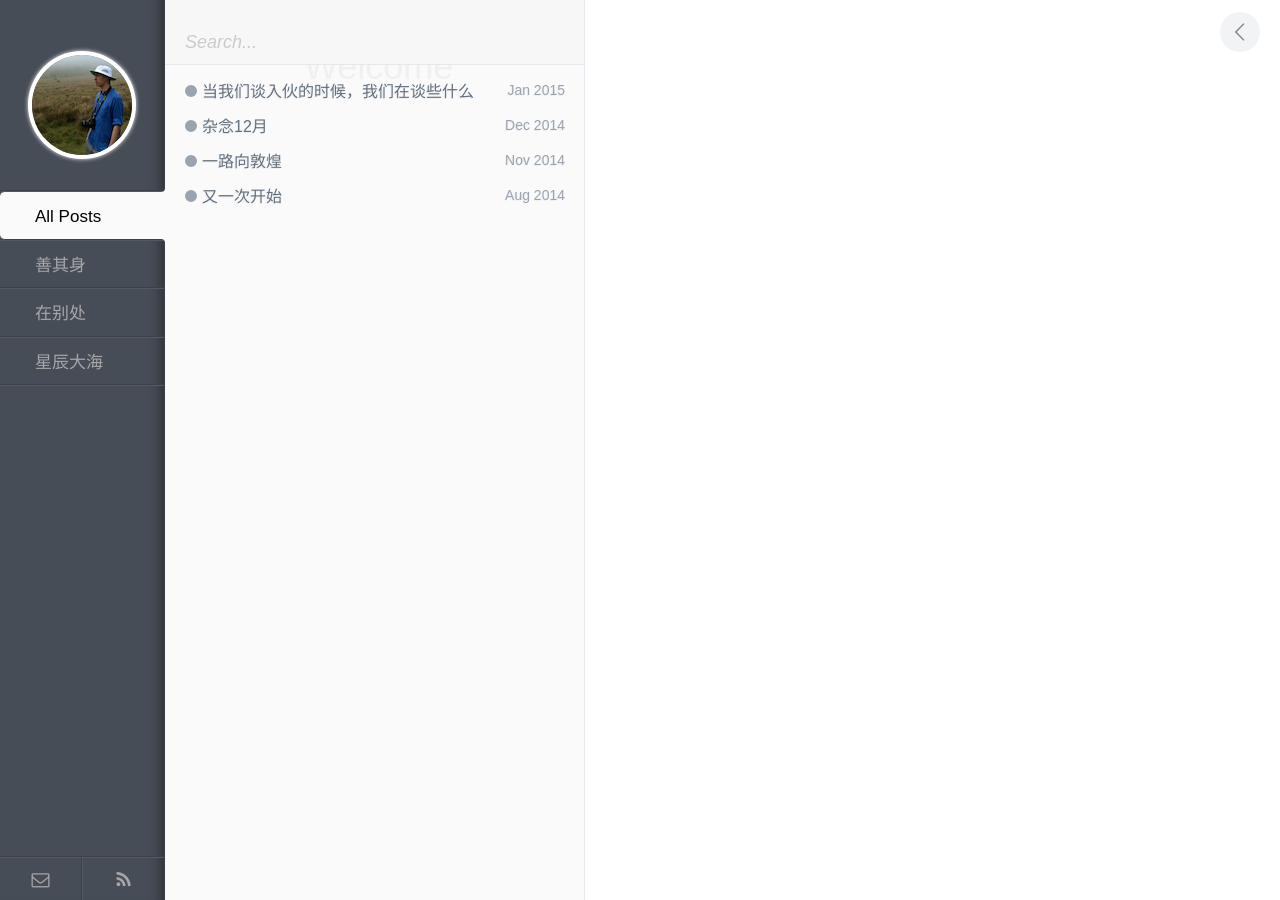
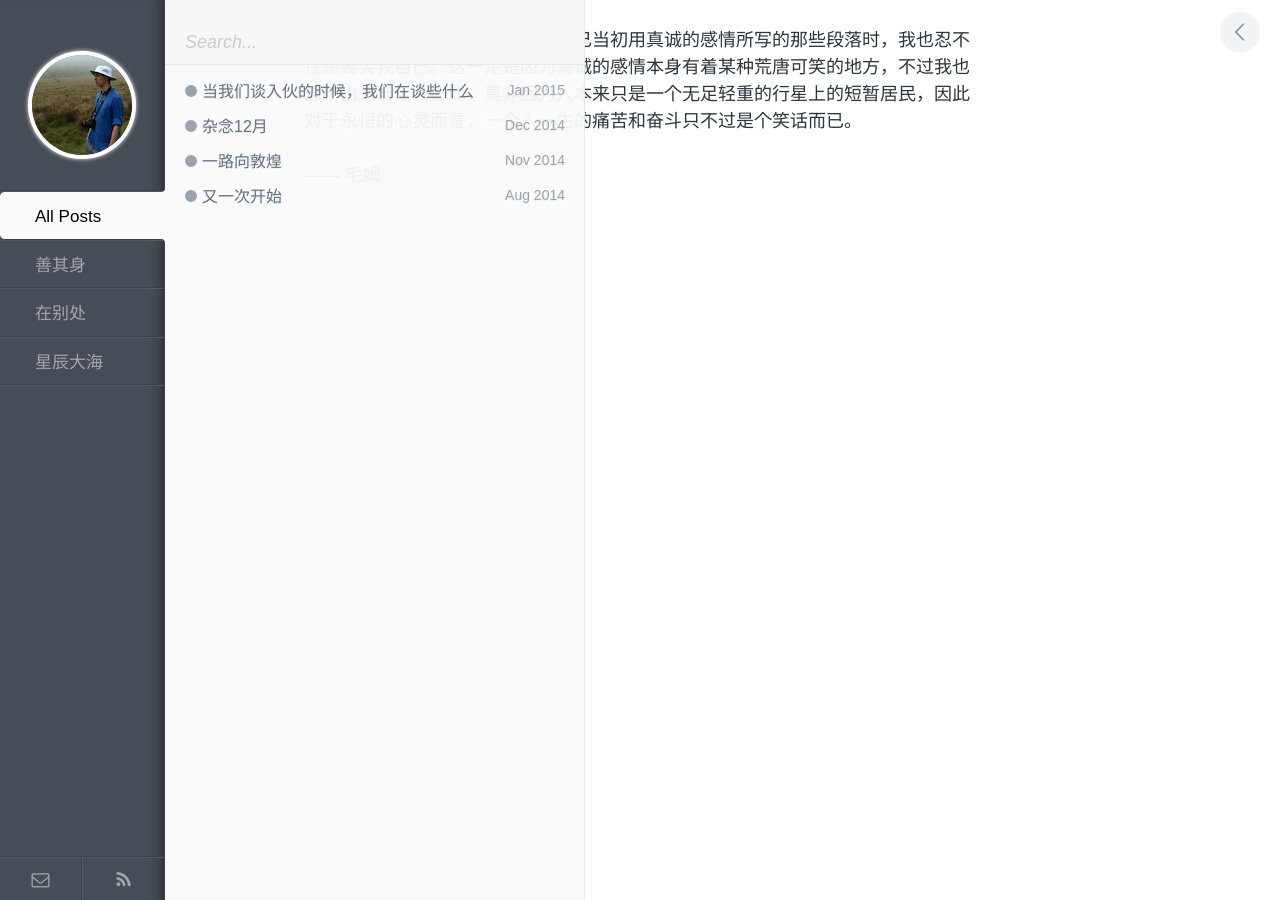
Before and after one commit to raully7/raully7.github.io, a Jekyll site: the page built from index.html, in a window 1280 px wide. Built offline with Jekyll 4.4.1, drawn with Linux system fonts in a browser that asks for light colours.

Commit message:
添加题语

```diff
--- a/index.html
+++ b/index.html
@@ -4,5 +4,7 @@ title: ppyang's blog
 ---
 
 <article id="post__content">
-  <h1 id="post__title">Welcome</h1>
+  <h3 id="post__title"></h3>
+  <p>实际上，等我过了一段时间重读自己当初用真诚的感情所写的那些段落时，我也忍不住想要笑我自己。这一定是因为真诚的感情本身有着某种荒唐可笑的地方，不过我也想不出为什么会如此。莫非因为人本来只是一个无足轻重的行星上的短暂居民，因此对于永恒的心灵而言，一个人一生的痛苦和奋斗只不过是个笑话而已。</p>
+  <p> —— 毛姆</p></article>
 </article> <!-- end #post__content -->
```
